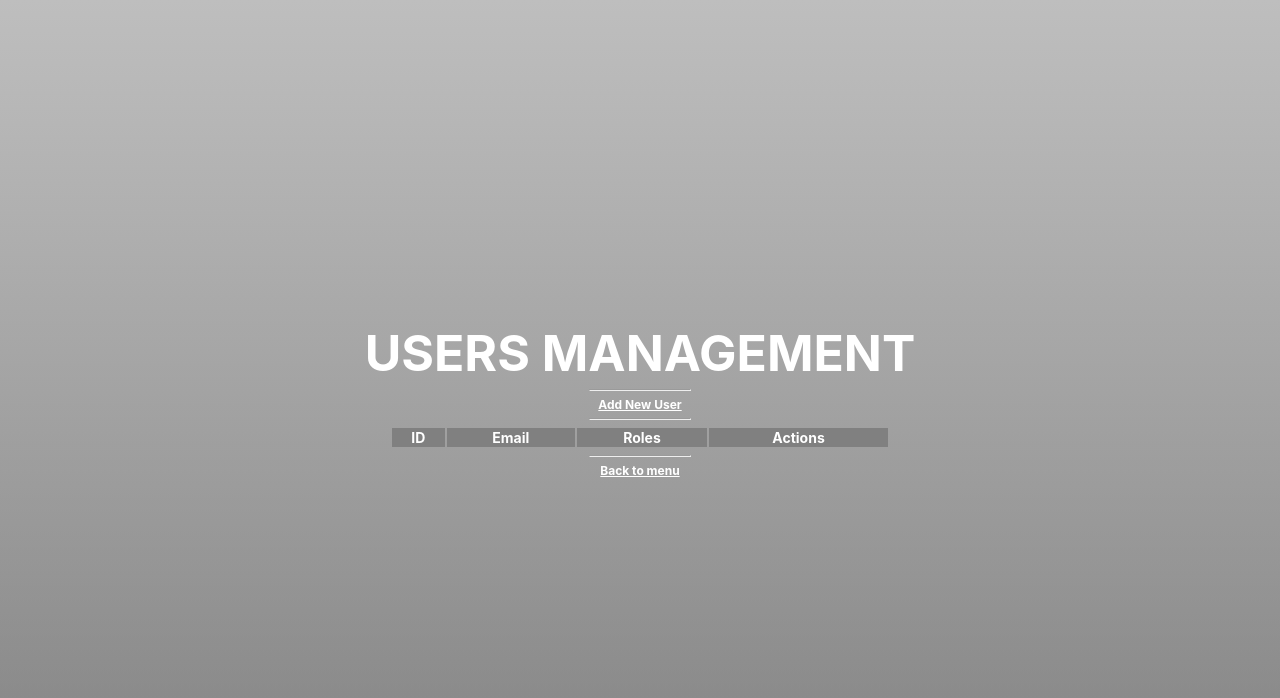
After one commit to Mister-Tie-com/garden, a Symfony app: template templates/admin/users/list.html.twig in a window 1280 px wide. The commit adds this page. Shown: the top 698 px of the page. Run offline with Twig, Linux system fonts and the light colour scheme; the template is opened without the code that fills it, so the values that code supplies are empty; some libraries are stand-ins or nearby versions.

Commit message:
Add Admin Users

```diff
--- a/assets/styles/App.css
+++ b/assets/styles/App.css
@@ -270,3 +270,45 @@ h1{
     width: 50px;
     height: auto;
 }
+
+
+/******/
+
+.user-management{
+    display: flex;
+    width: 100%;
+    align-content: center;
+    flex-direction: column;
+    align-items: center;
+}
+
+table {
+    width: 100%;
+    max-width: 500px;
+    font-size: 14px;
+}
+
+thead:nth-of-type(odd) {
+    background-color: var(--primary-color);
+}
+
+thead tr{
+    color: white !important;
+}
+
+tbody tr,tbody td {
+    color: black;
+    padding: 5px;
+}
+
+.user-management a,
+.user-management a:hover,
+.user-management a:link,
+.user-management a:visited{
+    font-weight: bold;
+    color: white;
+}
+
+.custom-form {
+    width: 100%;
+}
--- a/composer.json
+++ b/composer.json
@@ -16,10 +16,12 @@
         "symfony/console": "7.1.*",
         "symfony/dotenv": "7.1.*",
         "symfony/flex": "^2",
+        "symfony/form": "7.1.*",
         "symfony/framework-bundle": "7.1.*",
         "symfony/http-client": "7.1.*",
         "symfony/runtime": "7.1.*",
         "symfony/twig-bundle": "7.1.*",
+        "symfony/validator": "7.1.*",
         "symfony/webpack-encore-bundle": "^2.1",
         "symfony/yaml": "7.1.*"
     },
--- a/src/Entity/User.php
+++ b/src/Entity/User.php
@@ -79,8 +79,7 @@ class User implements UserInterface, PasswordAuthenticatedUserInterface
     public function getRoles(): array
     {
         $roles = $this->roles;
-        // guarantee every user at least has ROLE_USER
-        $roles[] = 'ROLE_USER';
+//        $roles[] = 'ROLE_USER';
 
         return array_unique($roles);
     }
--- /dev/null
+++ b/templates/admin/users/list.html.twig
@@ -0,0 +1,40 @@
+{% extends 'base.html.twig' %}
+
+{% block title %}Users Management{% endblock %}
+
+{% block body %}
+    <div class="user-management">
+        <h1>Users Management</h1>
+        <hr>
+        <a href="{{ path('admin_user_add') }}" class="btn btn-success mb-3">Add New User</a>
+        <hr>
+        <table class="table">
+            <thead>
+            <tr>
+                <th>ID</th>
+                <th>Email</th>
+                <th>Roles</th>
+                <th>Actions</th>
+            </tr>
+            </thead>
+            <tbody>
+            {% for user in users %}
+                <tr>
+                    <td>{{ user.id }}</td>
+                    <td>{{ user.email }}</td>
+                    <td>{{ user.roles|join(', ') }}</td>
+                    <td>
+                        <a href="{{ path('admin_user_edit', {id: user.id}) }}" class="btn btn-primary">Edit</a>
+                        {% if user.roles|join(', ') != 'ROLE_ADMIN' %}
+                        <a href="{{ path('admin_user_delete', {id: user.id}) }}" class="btn btn-danger"
+                           onclick="return confirm('Are you sure you want to delete this user?');">Delete</a>
+                        {% endif %}
+                    </td>
+                </tr>
+            {% endfor %}
+            </tbody>
+        </table>
+        <hr>
+        <a href="{{ path('login') }}" class="btn btn-success mb-3">Back to menu</a>
+    </div>
+{% endblock %}
--- a/templates/base.html.twig
+++ b/templates/base.html.twig
@@ -1,5 +1,5 @@
 <!DOCTYPE html>
-<html>
+<html lang="fr">
 <head>
     <meta charset="UTF-8">
     <title>Garden - {% block title %}Welcome!{% endblock %}</title>
@@ -13,7 +13,7 @@
 
     {% block stylesheets %}
         <style>
-            @import 'build/app.css';
+            @import '{{ asset('/build/app.css') }}';
         </style>
     {% endblock %}
 
--- a/templates/map/map.html.twig
+++ b/templates/map/map.html.twig
@@ -20,12 +20,13 @@
     <div class="bg bg-left user-menu">
         <h3 class="user-loged">USER: {{ app.user.userIdentifier }}</h3>
         <div>
-            <a class="home-button home-button-logout buttons" href="{{ path('logout') }}">Logout</a>
             {% if app.request.get('_route') != 'editor' %}
                 <a class="home-button home-button-logout buttons" href="{{ path('editor') }}">Editor</a>
             {% else %}
                 <a class="home-button home-button-logout buttons" href="{{ path('map') }}">Map</a>
             {% endif %}
+            <a class="home-button home-button-logout buttons" href="{{ path('login') }}">Menu</a>
+            <a class="home-button home-button-logout buttons" href="{{ path('logout') }}">Logout</a>
         </div>
     </div>
     <div id="root"
```
Also changed, not shown: assets/components/Sheet.jsx (+12 -9 lines), assets/styles/SearchBar.css (+6 -1 lines), config/routes.yaml (+17 -0 lines), src/Controller/UserController.php (added, +98 -0 lines), src/Form/UserType.php (added, +55 -0 lines), templates/admin/users/add.html.twig (added, +16 -0 lines), templates/admin/users/edit.html.twig (added, +16 -0 lines), templates/login/login.html.twig (+7 -1 lines), 4 other files.
